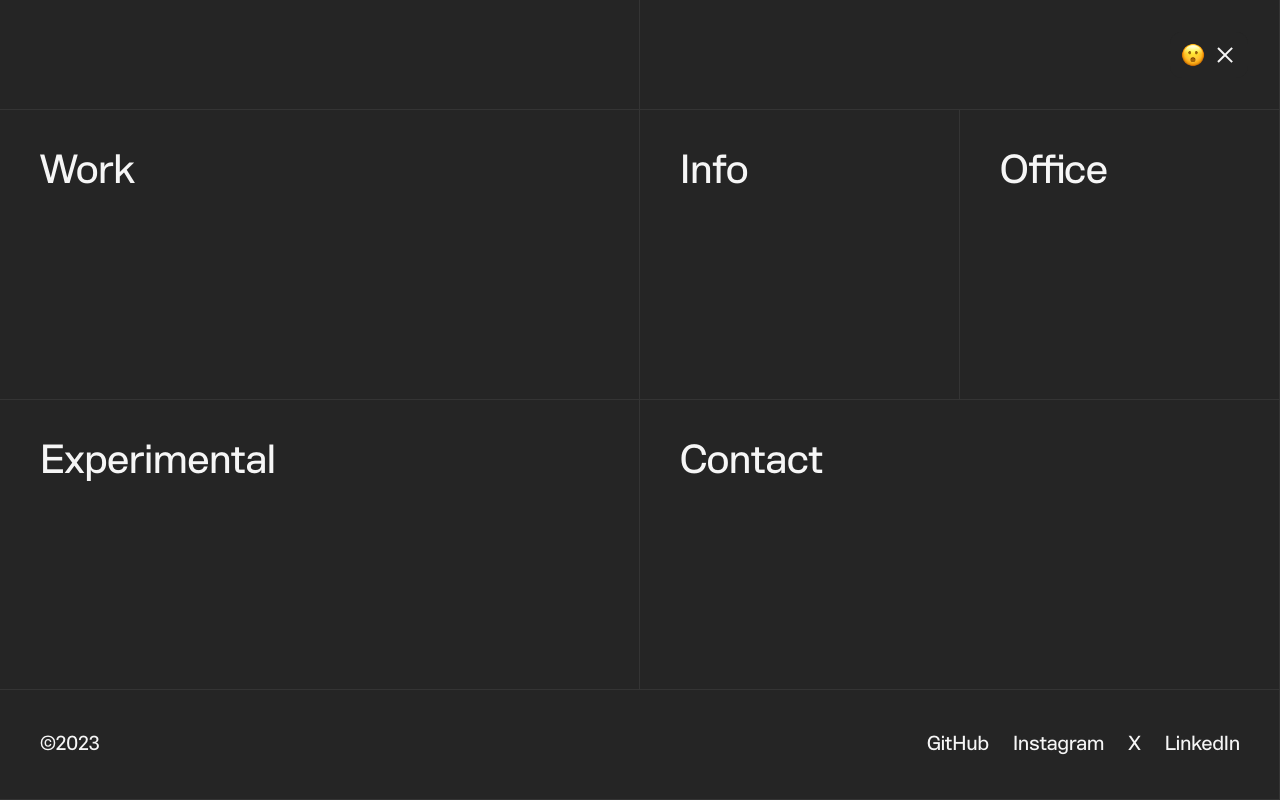
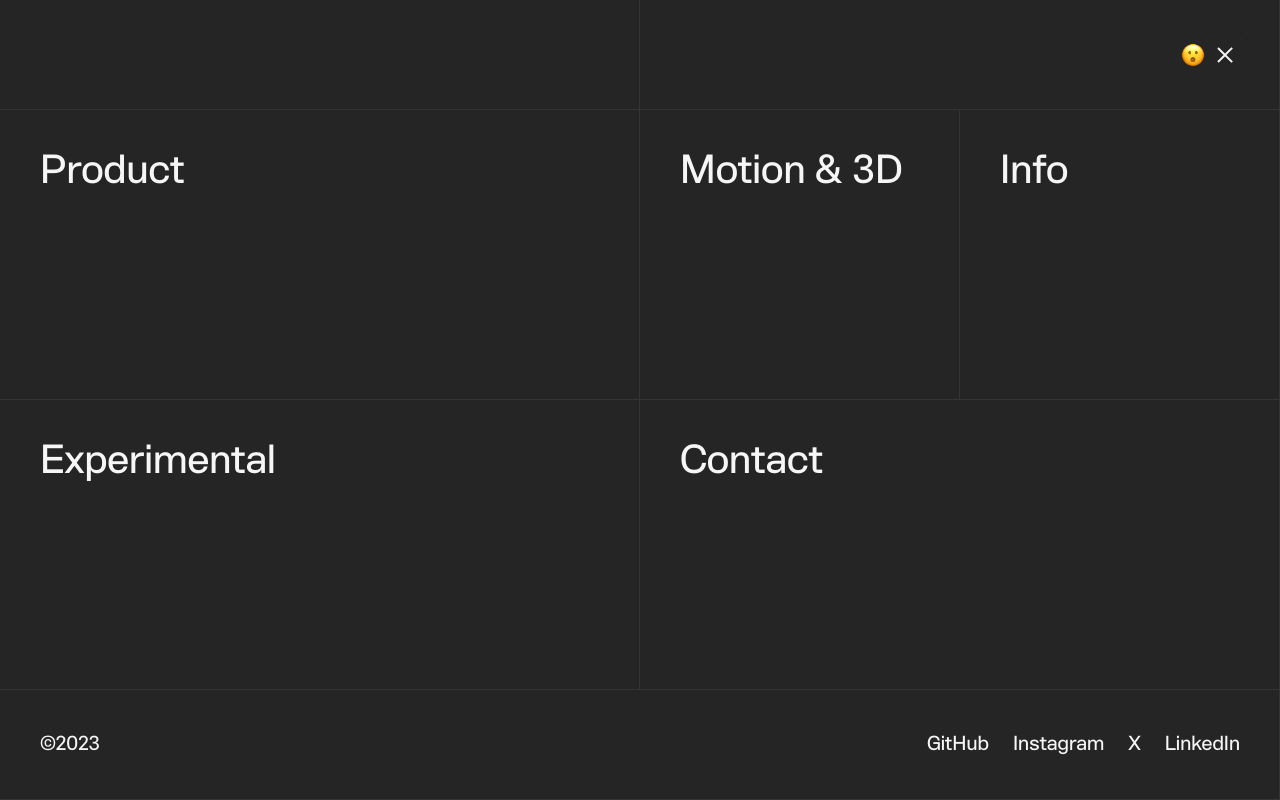
Before and after one commit to hanhanxue/230914_HanHanXue, a Next.js app: page / in a window 1280 px wide. Both pictures are taken after a click on the button 1209 px from the left and 55 px from the top of the page. Shown: the top 800 px of the page. Built offline with nearby package versions, Linux system fonts and the light colour scheme.

Commit message:
menu items

```diff
--- a/src/components/global/Header.tsx
+++ b/src/components/global/Header.tsx
@@ -147,7 +147,7 @@ const Header = () => {
                 opacity: `${isMenuOpen ? '1' : '0'}`,
                 transitionDelay: `${delayDurations[2]}ms`
                 }}>
-            <h2 className={`body-3xl `}>Work</h2>
+            <h2 className={`body-3xl `}>Product</h2>
             </div>
 
 
@@ -166,7 +166,7 @@ const Header = () => {
             opacity: `${isMenuOpen ? '1' : '0'}`,
             transitionDelay: `${delayDurations[4]}ms`
             }}>
-                <h2 className={`body-3xl `}>Info</h2>
+                <h2 className={`body-3xl `}>Motion & 3D</h2>
             </div>
 
             {/* TILE */}
@@ -175,7 +175,7 @@ const Header = () => {
             opacity: `${isMenuOpen ? '1' : '0'}`,
             transitionDelay: `${delayDurations[5]}ms`
             }}>
-                <h2 className={`body-3xl `}>Office</h2>
+                <h2 className={`body-3xl `}>Info</h2>
             </div>
 
             {/* TILE */}
```
